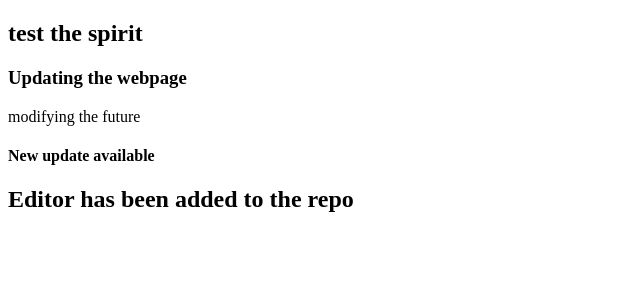
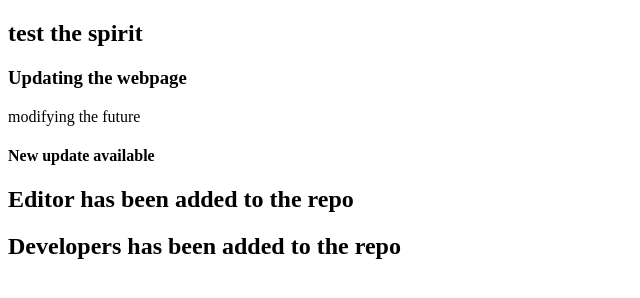
Before and after one commit to midulhasan/first-site, a plain HTML site: page index.html in a window 1280 px wide. Shown: the whole page, without its empty margins (0-640 px from the left). Drawn offline with Linux system fonts and the light colour scheme.

Commit message:
added by dev

```diff
--- a/index.html
+++ b/index.html
@@ -12,5 +12,6 @@
     <p>modifying the future</p>
     <h4> New update available</h4>
     <h2>Editor has been added to the repo</h2>
+    <h2>Developers has been added to the repo</h2>
 </body>
 </html>
```
